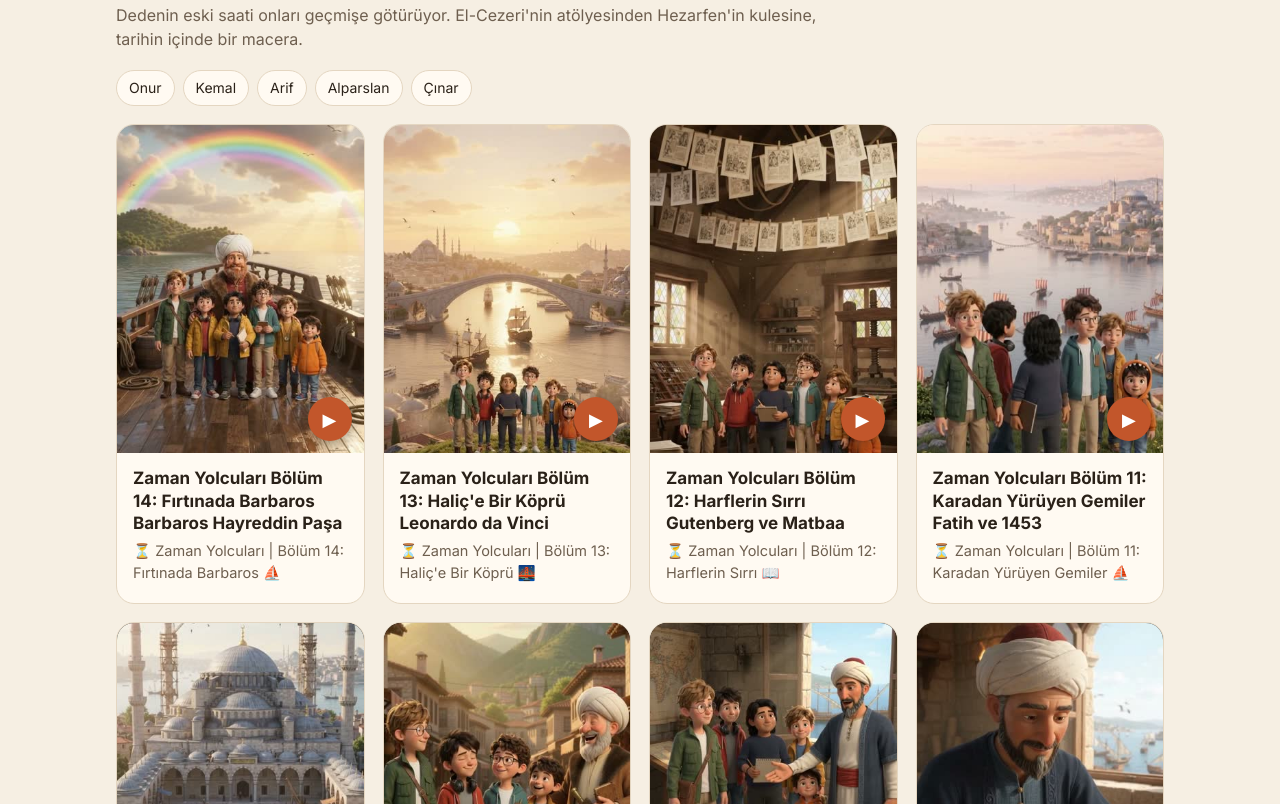
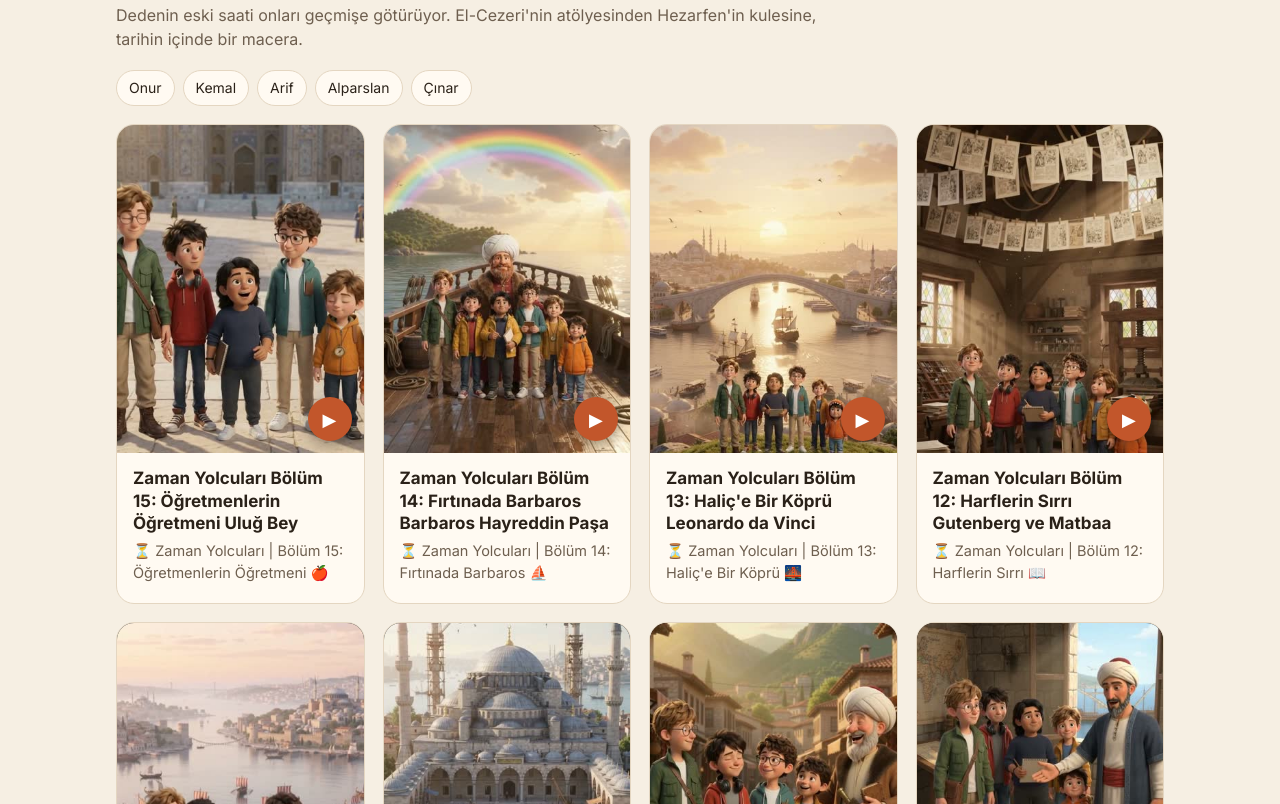
Before and after one commit to onur2103-prog/icatlar, a plain HTML site: page index.html in a window 1280 px wide. Shown: the part 607-1411 px from the top of the page. Drawn offline with Linux system fonts and the light colour scheme.

Commit message:
Add files via upload

```diff
--- a/index.html
+++ b/index.html
@@ -87,6 +87,7 @@ footer{border-top:1px solid var(--cizgi);padding:24px 0 40px;color:var(--soluk);
   <p class="aciklama">Dedenin eski saati onları geçmişe götürüyor. El-Cezeri'nin atölyesinden Hezarfen'in kulesine, tarihin içinde bir macera.</p>
   <div class="ekip"><button type="button" data-k="onur">Onur</button><button type="button" data-k="kemal">Kemal</button><button type="button" data-k="arif">Arif</button><button type="button" data-k="alparslan">Alparslan</button><button type="button" data-k="cinar">Çınar</button></div>
   <div class="izgara">
+<article class="kart"><a href="https://www.instagram.com/reel/DgIb0mHz822/" data-ig="DgIb0mHz822" data-vid="vs4M0fTbdxI" target="_blank" rel="noopener"><img src="bolum15.jpg" alt="" loading="lazy" width="360" height="640"><span class="oynat">▶</span></a><div class="govde"><h3>Zaman Yolcuları Bölüm 15: Öğretmenlerin Öğretmeni Uluğ Bey</h3><p>⏳ Zaman Yolcuları | Bölüm 15: Öğretmenlerin Öğretmeni 🍎</p></div></article>
 <article class="kart"><a href="https://www.instagram.com/reel/DgF6IWgTmXf/" data-ig="DgF6IWgTmXf" data-vid="le7nhepC94s" target="_blank" rel="noopener"><img src="bolum14.jpg" alt="" loading="lazy" width="360" height="640"><span class="oynat">▶</span></a><div class="govde"><h3>Zaman Yolcuları Bölüm 14: Fırtınada Barbaros Barbaros Hayreddin Paşa</h3><p>⏳ Zaman Yolcuları | Bölüm 14: Fırtınada Barbaros ⛵</p></div></article>
 <article class="kart"><a href="https://www.instagram.com/reel/DgDSQSvTZoP/" data-ig="DgDSQSvTZoP" data-vid="Za3MLnZLBXA" target="_blank" rel="noopener"><img src="bolum13.jpg" alt="" loading="lazy" width="360" height="640"><span class="oynat">▶</span></a><div class="govde"><h3>Zaman Yolcuları Bölüm 13: Haliç&#x27;e Bir Köprü Leonardo da Vinci</h3><p>⏳ Zaman Yolcuları | Bölüm 13: Haliç&#x27;e Bir Köprü 🌉</p></div></article>
 <article class="kart"><a href="https://www.instagram.com/reel/DgAtZ9TzzCo/" data-ig="DgAtZ9TzzCo" data-vid="T_A3-Ewgzcw" target="_blank" rel="noopener"><img src="bolum12.jpg" alt="" loading="lazy" width="360" height="640"><span class="oynat">▶</span></a><div class="govde"><h3>Zaman Yolcuları Bölüm 12: Harflerin Sırrı Gutenberg ve Matbaa</h3><p>⏳ Zaman Yolcuları | Bölüm 12: Harflerin Sırrı 📖</p></div></article>
```
Also changed, not shown: bolum15.jpg (added).
